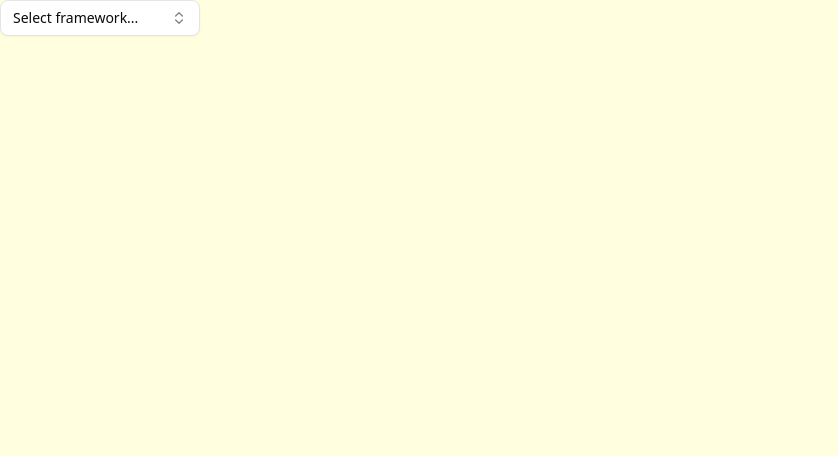
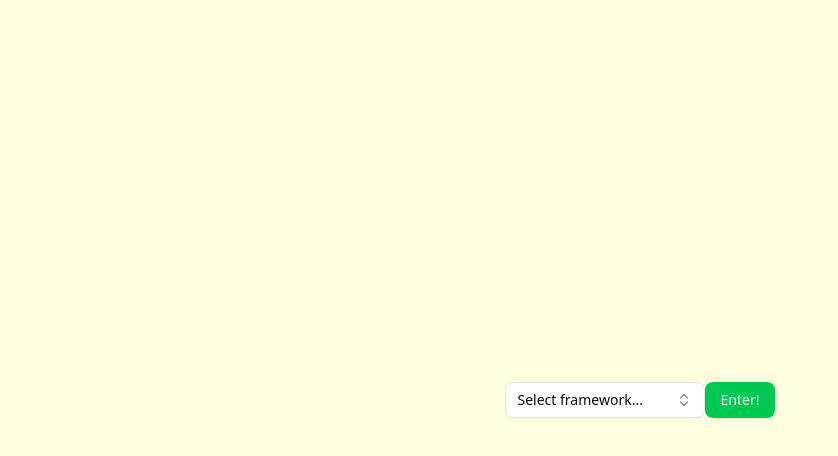
Before and after one commit to Snazzbazz101/Meal-Fetcher-Dreamhacks-2025-, a Next.js app in the folder dreamproj/: page / in a window 1280 px wide. Shown: the top 456 px of the page, without its empty margins (0-838 px from the left). Built offline with nearby package versions, Linux system fonts and the light colour scheme.

Commit message:
enter button

```diff
--- a/dreamproj/app/page.js
+++ b/dreamproj/app/page.js
@@ -1,10 +1,10 @@
 import Image from "next/image";
-import Page1 from "./page1";
+import page1 from "./page1";
 
 export default function Home() {
   return (
   <div>
-    {Page1()}
+    {page1()}
    </div>
   );
 }
--- a/dreamproj/app/page1.js
+++ b/dreamproj/app/page1.js
@@ -1,10 +1,14 @@
+import { Button } from '@/components/ui/button'
 import ComboboxDemo from '@/dropmenu'
 import React from 'react'
 
 const page1 = () => {
 return (
-    <div style={{ backgroundColor: 'lightyellow', height: '100vh', margin: 0 }}>
+    <div style={{ backgroundColor: 'lightyellow', height: '100vh', margin: 0, display: 'flex', justifyContent: 'center', alignItems: 'center' }}>
         <ComboboxDemo />
+        <Button className='bg-green-500'>
+            Enter!
+        </Button>
     </div>
 )
 }
```
